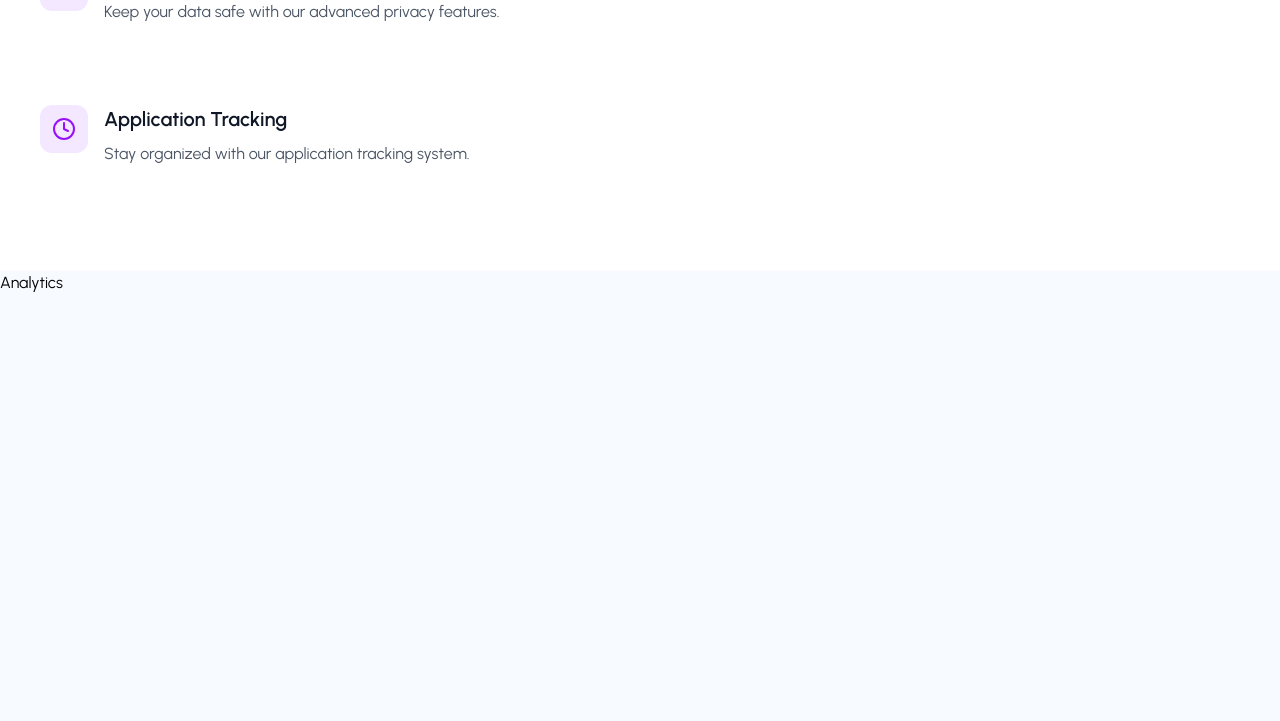
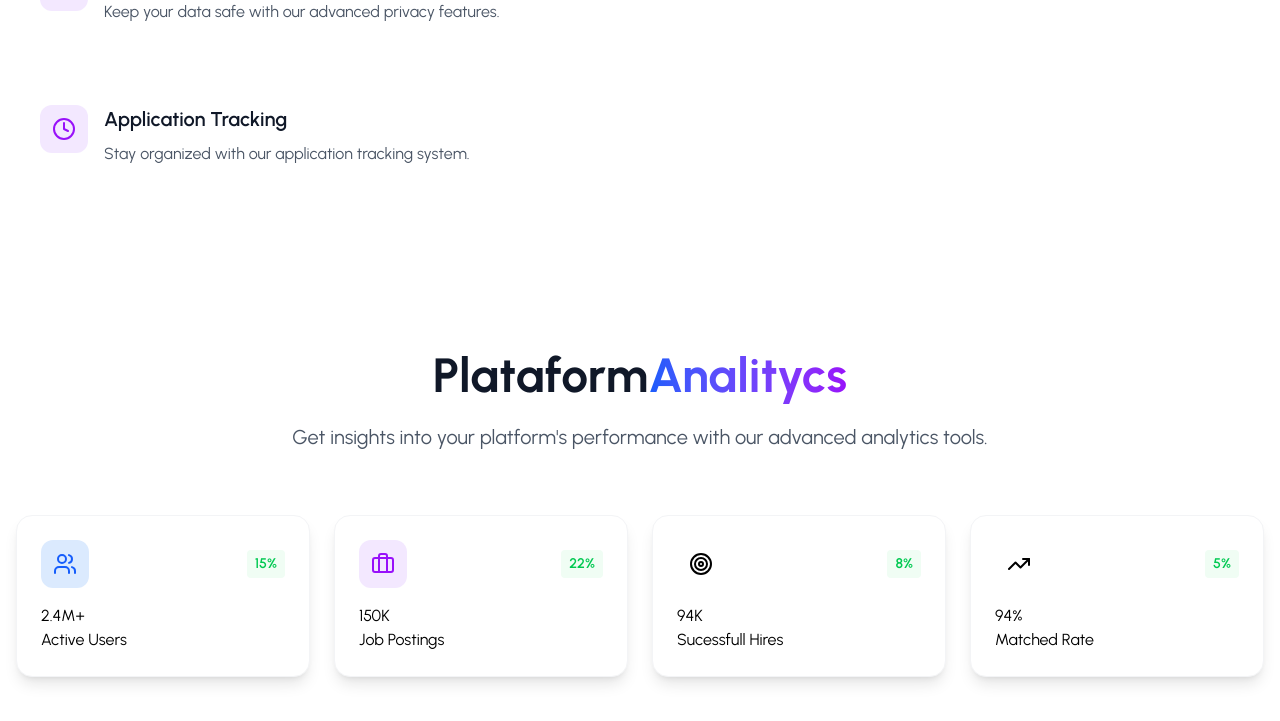
Before and after one commit to SamilMoret/Recruiting-Platform, a React (Vite) app in the folder client/: page / in a window 1280 px wide. Shown: the part 2247-2968 px from the top of the page. Built offline with nearby package versions, Linux system fonts and the light colour scheme.

Commit message:
some stats with static data

```diff
--- a/client/src/pages/LandingPage/components/Analytics.jsx
+++ b/client/src/pages/LandingPage/components/Analytics.jsx
@@ -1,9 +1,84 @@
-import React from 'react'
+import{color, motion} from 'framer-motion'
+import { TrendingUp, Users, Briefcase, Target } from 'lucide-react'
 
 const Analytics = () => {
+    const stats = [
+        {
+            icon: Users,
+            label: "Active Users",
+            value: "2.4M+",
+            growth: "15%",
+            color: "blue"
+        },
+        {
+            icon: Briefcase,
+            label: "Job Postings",
+            value: "150K",
+            growth: "22%",
+            color: "purple"
+        },
+        {
+            icon: Target,
+            label: "Sucessfull Hires",
+            value: "94K",
+            growth: "8%",
+            color: "orange",
+        },
+        {
+            icon: TrendingUp,
+            label: "Matched Rate",
+            value: "94%",
+            growth: "5%",
+        }
+    ];
   return (
-    <div>Analytics</div>
-  )
+    <section className="py-20 bg-white relative overflow-hidden">
+        <div className="container mx-auto px-4">
+            <motion.div
+                initial={{ opacity: 0, y: 30 }}
+                whileInView={{ opacity: 1, y: 0 }}
+                transition={{ duration: 0.8 }}
+                viewport={{ once: true }}
+                className="text-center mb-16"
+                >
+                    <h2 className="text-4xl md:text-5xl font-bold text-gray-900 mb-6">
+                        Plataform
+                        <span className="bg-gradient-to-r from-blue-600 to-purple-600 bg-clip-text text-transparent">
+                            Analitycs
+                        </span>
+                    </h2>
+                    <p className="text-xl text-gray-600 max-w-3xl mx-auto">
+                        Get insights into your platform's performance with our advanced analytics tools.
+                    </p>
+                    </motion.div>
+
+                    {/*  Stats Cards */}
+                    <div className="grid grid-cols-1 md:grid-cols-2 lg:grid-cols-4 gap-6 mb-16">
+                        {stats.map((stat, index) => (
+                            <motion.div
+                                key={index}
+                                initial={{ opacity: 0, y: 30 }}
+                                whileInView={{ opacity: 1, y: 0 }}
+                                transition={{ delay: index * 0.1, duration: 0.6 }}
+                                viewport={{ once: true }}
+                                className="bg-white p-6 rounded-2xl shadow-lg border border-gray-100 hover:shadow-xl transition-all duration-300"
+                            >
+                                <div className="flex items-center justify-between mb-4">
+                                    <div className={`w-12 h-12 bg-${stat.color}-100 rounded-xl flex items-center justify-center`}>
+                                        <stat.icon className={`w-6 h-6 text-${stat.color}-600`} />
+                                    </div>
+                                    <span className="text-green-500 text-sm font-semibold bg-green-50 px-2 py-1 rounded">
+                                        {stat.growth}</span>
+                                </div>
+                                <h3 className=''>{stat.value}</h3>
+                                <p className=''>{stat.label}</p>
+                            </motion.div>
+                        ))}
+                    </div>
+
+        </div>
+    </section>
+)
 }
 
 export default Analytics
```
